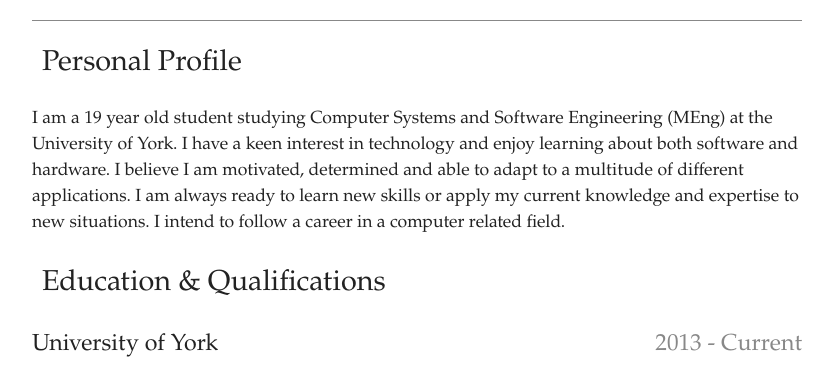
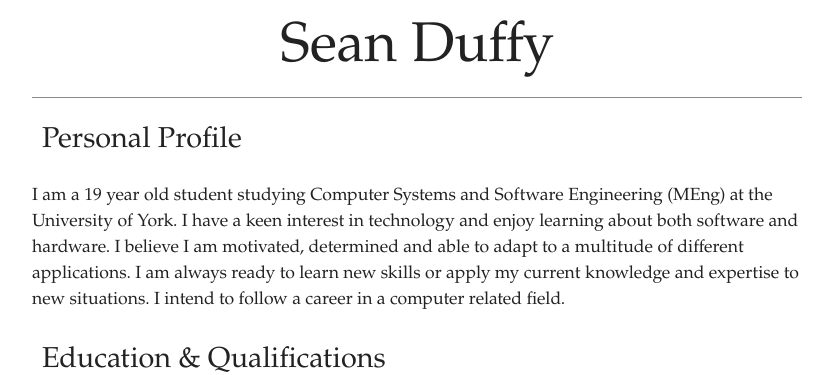
Before and after one commit to sean-duffy/blog-old, a Django app: page /cv/ in a window 1280 px wide. Shown: the top 375 px of the page, without its empty margins (223-1056 px from the left). Run offline with Django 3.2, Linux system fonts and the light colour scheme; some web fonts are replaced.

Commit message:
Add title back to cv

```diff
--- a/blog/templates/main/cv.html
+++ b/blog/templates/main/cv.html
@@ -7,6 +7,7 @@
 	</head>
 	<body>
         <header>
+            <h1>Sean Duffy</h1>
         </header>
 
 		<section>
```
